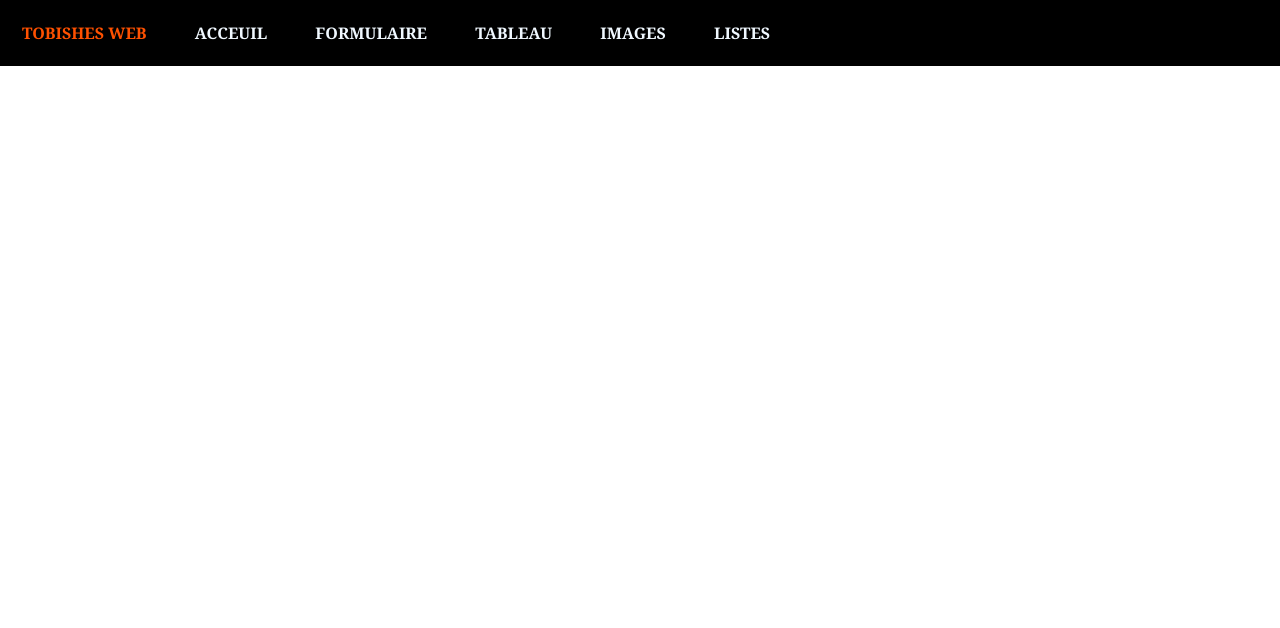
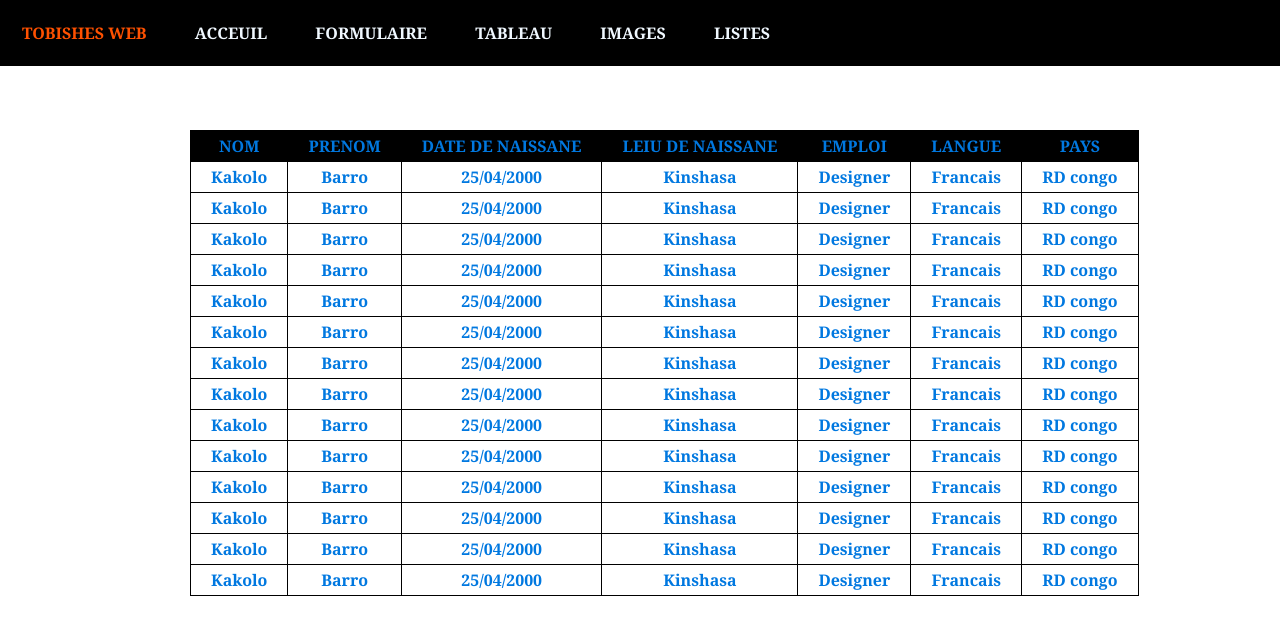
Before and after one commit to Gitayah/Tp_htmlcss_don, a plain HTML site: page Tableau.html in a window 1280 px wide. Drawn offline with Linux system fonts and the light colour scheme.

Commit message:
feat modefie

```diff
--- a/Tableau.html
+++ b/Tableau.html
@@ -11,10 +11,6 @@
 </head>
 
 <body>
-
-</body>
-
-</html>
     <header>
         <!--barre de navigation-->
 
@@ -35,3 +31,181 @@
     </header>
     <br>
     <br>
+    <section>
+        <table>
+            <thead>
+                <tr>
+                    <td>NOM</td>
+                    <td>PRENOM</td>
+                    <td>DATE DE NAISSANE</td>
+                    <td>LEIU DE NAISSANE</td>
+                    <td>EMPLOI</td>
+                    <td>LANGUE</td>
+                    <td>PAYS</td>
+
+
+                </tr>
+            </thead>
+            <tbody class="color">
+                <tr>
+                    <td>Kakolo</td>
+                    <td>Barro</td>
+                    <td>25/04/2000</td>
+                    <td>Kinshasa</td>
+                    <td>Designer</td>
+                    <td>Francais</td>
+                    <td>RD congo</td>
+
+
+                </tr>
+                <tr>
+                    <td>Kakolo</td>
+                    <td>Barro</td>
+                    <td>25/04/2000</td>
+                    <td>Kinshasa</td>
+                    <td>Designer</td>
+                    <td>Francais</td>
+                    <td>RD congo</td>
+
+
+                </tr>
+                <tr>
+                    <td>Kakolo</td>
+                    <td>Barro</td>
+                    <td>25/04/2000</td>
+                    <td>Kinshasa</td>
+                    <td>Designer</td>
+                    <td>Francais</td>
+                    <td>RD congo</td>
+
+
+                </tr>
+                <tr>
+                    <td>Kakolo</td>
+                    <td>Barro</td>
+                    <td>25/04/2000</td>
+                    <td>Kinshasa</td>
+                    <td>Designer</td>
+                    <td>Francais</td>
+                    <td>RD congo</td>
+
+
+                </tr>
+                <tr>
+                    <td>Kakolo</td>
+                    <td>Barro</td>
+                    <td>25/04/2000</td>
+                    <td>Kinshasa</td>
+                    <td>Designer</td>
+                    <td>Francais</td>
+                    <td>RD congo</td>
+
+
+                </tr>
+                <tr>
+                    <td>Kakolo</td>
+                    <td>Barro</td>
+                    <td>25/04/2000</td>
+                    <td>Kinshasa</td>
+                    <td>Designer</td>
+                    <td>Francais</td>
+                    <td>RD congo</td>
+
+
+                </tr>
+                <tr>
+                    <td>Kakolo</td>
+                    <td>Barro</td>
+                    <td>25/04/2000</td>
+                    <td>Kinshasa</td>
+                    <td>Designer</td>
+                    <td>Francais</td>
+                    <td>RD congo</td>
+
+
+                </tr>
+                <tr>
+                    <td>Kakolo</td>
+                    <td>Barro</td>
+                    <td>25/04/2000</td>
+                    <td>Kinshasa</td>
+                    <td>Designer</td>
+                    <td>Francais</td>
+                    <td>RD congo</td>
+
+
+                </tr>
+                <tr>
+                    <td>Kakolo</td>
+                    <td>Barro</td>
+                    <td>25/04/2000</td>
+                    <td>Kinshasa</td>
+                    <td>Designer</td>
+                    <td>Francais</td>
+                    <td>RD congo</td>
+
+
+                </tr>
+                <tr>
+                    <td>Kakolo</td>
+                    <td>Barro</td>
+                    <td>25/04/2000</td>
+                    <td>Kinshasa</td>
+                    <td>Designer</td>
+                    <td>Francais</td>
+                    <td>RD congo</td>
+
+
+                </tr>
+                <tr>
+                    <td>Kakolo</td>
+                    <td>Barro</td>
+                    <td>25/04/2000</td>
+                    <td>Kinshasa</td>
+                    <td>Designer</td>
+                    <td>Francais</td>
+                    <td>RD congo</td>
+
+
+                </tr>
+                <tr>
+                    <td>Kakolo</td>
+                    <td>Barro</td>
+                    <td>25/04/2000</td>
+                    <td>Kinshasa</td>
+                    <td>Designer</td>
+                    <td>Francais</td>
+                    <td>RD congo</td>
+
+
+                </tr>
+                <tr>
+                    <td>Kakolo</td>
+                    <td>Barro</td>
+                    <td>25/04/2000</td>
+                    <td>Kinshasa</td>
+                    <td>Designer</td>
+                    <td>Francais</td>
+                    <td>RD congo</td>
+
+
+                </tr>
+                <tr>
+                    <td>Kakolo</td>
+                    <td>Barro</td>
+                    <td>25/04/2000</td>
+                    <td>Kinshasa</td>
+                    <td>Designer</td>
+                    <td>Francais</td>
+                    <td>RD congo</td>
+
+
+                </tr>
+
+
+            </tbody>
+        </table>
+    </section>
+</body>
+
+</html>
--- a/styletp.css
+++ b/styletp.css
@@ -179,3 +179,33 @@ form {
     display: block;
     padding: 30px 370px;
 }
+
+
+/*style tableau*/
+
+table {
+    margin-left: 190px;
+    margin-top: 20px;
+    border-collapse: collapse;
+}
+
+tr,
+td {
+    padding: 4px 20px;
+    border: 1px solid rgb(0, 0, 0);
+}
+
+td {
+    text-align: center;
+    color: rgb(0, 120, 224);
+}
+
+thead {
+    background-color: rgb(0, 0, 0);
+    font-weight: bold;
+}
+
+.color {
+    font-weight: bold;
+    color: aliceblue;
+}
```
Also changed, not shown: Images.html (added, +34 -0 lines), fomulaire.html (+1 -1 lines), index.html (+1 -1 lines). Lines whose indentation alone changed are shown as unchanged.
